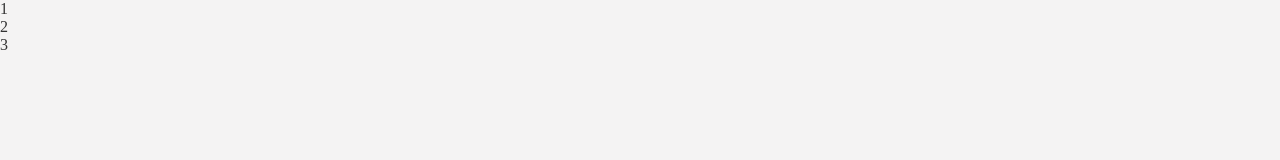
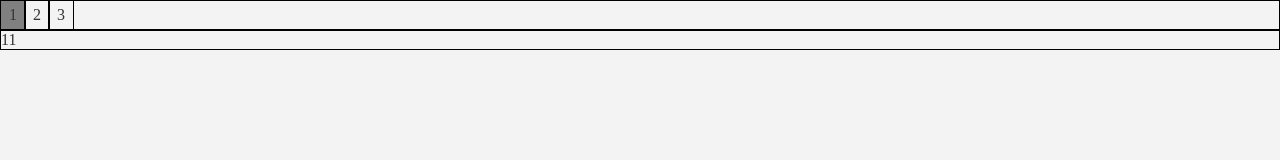
Before and after one commit to mokunshao/hopeful, a website built with webpack: page docs-src/index.html in a window 1280 px wide. Built offline with nearby package versions, Linux system fonts and the light colour scheme.

Commit message:
添加 tabs 组件

```diff
--- a/docs-src/example.js
+++ b/docs-src/example.js
@@ -1 +1,6 @@
 import './example.scss';
+import { Tabs } from '../src/index';
+
+const tabs = new Tabs('tabs1');
+
+tabs.init();
--- a/docs-src/example.scss
+++ b/docs-src/example.scss
@@ -1,6 +1,7 @@
 body {
   margin: 0;
 }
+
 #app {
   min-height: 100vh;
   background-color: #f4f3f3;
--- a/docs-src/index.html
+++ b/docs-src/index.html
@@ -10,11 +10,16 @@
 
 <body>
   <div id="app">
-    <div class="container">
-      <div class="box">
-        <div class="item">1</div>
-        <div class="item">2</div>
-        <div class="item">3</div>
+    <div id="tabs1" class="tabs">
+      <div class="tabs-head">
+        <div class="tab">1</div>
+        <div class="tab">2</div>
+        <div class="tab">3</div>
+      </div>
+      <div class="tabs-body">
+        <div class="pane">11</div>
+        <div class="pane">22</div>
+        <div class="pane">33</div>
       </div>
     </div>
   </div>
--- a/src/index.js
+++ b/src/index.js
@@ -1,2 +1,5 @@
 import './scss/index.scss';
-import './js/index';
+import { Tabs } from './js/index';
+
+export { Tabs };
+export default { Tabs };
--- /dev/null
+++ b/src/js/Tabs.js
@@ -0,0 +1,30 @@
+export class Tabs {
+  constructor(id) {
+    this.main = document.getElementById(id);
+    [this.head] = this.main.getElementsByClassName('tabs-head');
+    this.tabs = this.main.getElementsByClassName('tab');
+    this.panes = this.main.getElementsByClassName('pane');
+    this.index = 0;
+    this.tabs[this.index].classList.add('active');
+    this.panes[this.index].classList.add('active');
+  }
+
+  bindEvent() {
+    this.head.addEventListener('click', (e) => {
+      const index = Array.prototype.indexOf.call(this.tabs, e.target);
+      if (index !== -1) {
+        this.tabs[this.index].classList.remove('active');
+        this.panes[this.index].classList.remove('active');
+        this.index = index;
+        this.tabs[this.index].classList.add('active');
+        this.panes[this.index].classList.add('active');
+      }
+    });
+  }
+
+  init() {
+    this.bindEvent();
+  }
+}
+
+export default Tabs;
--- a/src/js/index.js
+++ b/src/js/index.js
@@ -0,0 +1,4 @@
+import { Tabs } from './Tabs';
+
+export default { Tabs };
+export { Tabs };
--- a/src/scss/index.scss
+++ b/src/scss/index.scss
@@ -1 +1,4 @@
+$padding:0.3em 0.5em;
+
 @import 'button.scss';
+@import 'tabs.scss';
--- /dev/null
+++ b/src/scss/tabs.scss
@@ -0,0 +1,29 @@
+.tabs {
+  &-head {
+    border: 1px solid black;
+    display: flex;
+
+    .tab {
+      padding: $padding;
+      cursor: pointer;
+      border: 1px solid black;
+      margin: -1px;
+
+      &.active {
+        background-color: gray;
+      }
+    }
+  }
+
+  &-body {
+    border: 1px solid black;
+
+    .pane {
+      display: none;
+
+      &.active {
+        display: block;
+      }
+    }
+  }
+}
```
